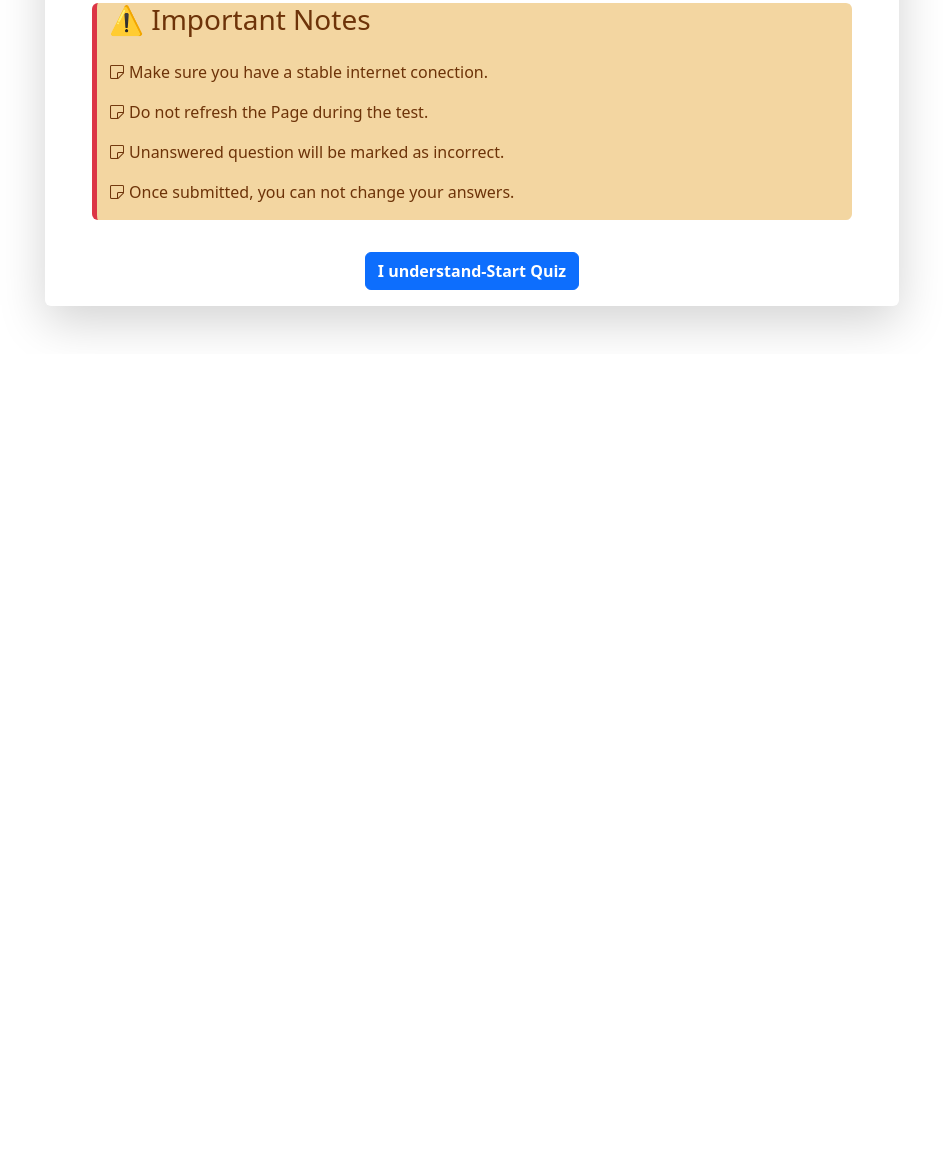
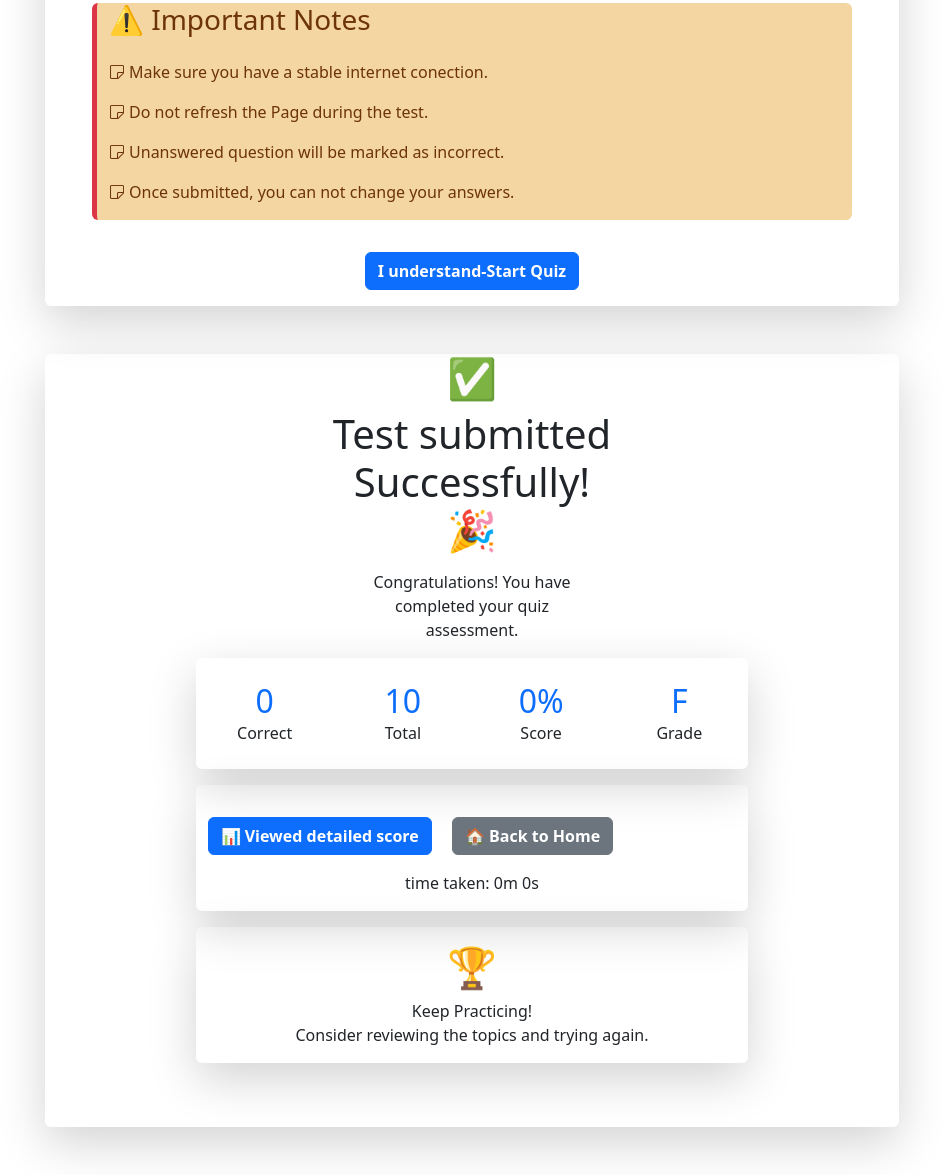
Before and after one commit to SunnyKumar7178/WebApplication, a plain HTML site: page start.html in a window 1280 px wide. Shown: the part 727-1902 px from the top of the page, without its empty margins (168-1111 px from the left). Before the commit the page ends 1081 px from the top, so only its background shows below. Drawn offline with nearby package versions, Linux system fonts and the light colour scheme.

Commit message:
third commit

```diff
--- a/start.html
+++ b/start.html
@@ -15,14 +15,15 @@
         <div class="tophead rounded-top" id="header">
             <div class="row">
                 <div class="col-1">
-                    <div class="container h2 mx-2 pt-5 text-center" >⚠️</div>
+                    <div class="container h2 mx-2 pt-5 text-center">⚠️</div>
                 </div>
                 <div class="col-9">
                     <div class="row">
                         <h2 class="mx-3 pt-3 text-white"> Test Rules & Instructions</h2>
                     </div>
                     <div class="row">
-                        <p class=" pb-3  text-white h5 mx-3 my-3">please read all instructions carefully before starting</p>
+                        <p class=" pb-3  text-white h5 mx-3 my-3">please read all instructions carefully before starting
+                        </p>
                     </div>
                 </div>
             </div>
@@ -30,7 +31,7 @@
         <div class="container" id="genralInstruction">
             <p class="h3 mt-5">📖 General Instructions:-</p>
             <ul class="list-unstyled pt-3">
-                <li >✅ This test contain<strong>10 multiple choice questions.</strong></li>
+                <li>✅ This test contain<strong>10 multiple choice questions.</strong></li>
                 <li class="my-3">✅ Each question has only <strong>one correct answer.</strong></li>
                 <li class="my-3">✅ You can navigate between question using <strong>Previous/Next Buttons.</strong></li>
                 <li>✅ Your answer is automatically save whenyou are select them.</li>
@@ -45,10 +46,10 @@
                 <li>✅ You can <strong>submit</strong> early by clicking the submit button.</li>
             </ul>
         </div>
-        <div class="container col-11   border-start border-danger border-5 rounded"  id="notes">
+        <div class="container col-11   border-start border-danger border-5 rounded" id="notes">
             <p class="h3">⚠️ Important Notes</p>
             <ul class="list-unstyled py-3 ">
-                <li><i class="bi bi-sticky " ></i> Make sure you have a stable internet conection.</li>
+                <li><i class="bi bi-sticky "></i> Make sure you have a stable internet conection.</li>
                 <li class="my-3"><i class="bi bi-sticky"></i> Do not refresh the Page during the test.
                 </li>
                 <li class="my-3"><i class="bi bi-sticky"></i> Unanswered question will be marked as incorrect.</li>
@@ -56,9 +57,48 @@
             </ul>
 
         </div>
-        <div  class="d-flex justify-content-center ">
+        <div class="d-flex justify-content-center ">
             <button class="btn btn-primary  my-3" id="startButton" onclick="StartQuiz()"><b>I understand-Start
                     Quiz</b></button>
+        </div>
+    </div>
+    <div class="container rounded shadow-lg col-8  pb-5 my-5">
+        <div class="h1 text-center ">✅</div>
+        <h1 class="text-center">Test submitted <br>Successfully! <br>🎉</h1>
+        <p class="text-center my-3">Congratulations! You have <br>completed your quiz <br> assessment.</p>
+
+        <div class="container shadow-lg rounded bg-white pt-4 pb-4 my-3 col-8 ">
+            <div class="row">
+                <div class="col text-center text-primary" id="correct"><b class="h2">0</b><br>
+                    <lable class="form-lable text-dark">Correct</lable>
+                </div>
+
+                <div class="col text-center text-primary " id="total"><b class="h2">10</b><br>
+                    <lable class="form-lable text-dark">Total</lable>
+                </div>
+
+                <div class="col text-center text-primary" id="score"><b class="h2">0%</b>
+                    <br>
+                    <lable class="form-lable text-dark">Score</lable>
+                </div>
+
+                <div class="col text-center text-primary" id="grade"><b class="h2">F</b>
+                    <br>
+                    <lable class="form-lable text-dark">Grade</lable>
+                </div>
+            </div>
+        </div>
+        <div class="container my-3 justify-content-center col-8 shadow-lg rounded pt-3">
+            <button class="btn btn-primary my-3 rounded"><b>📊 Viewed detailed score</b></button>
+            <button class="btn btn-secondary my-3 rounded mx-3"><b>🏠 Back to Home</b></button>
+            <br>
+            <p class="text-center pb-3" id="time-taken">time taken: 0m 0s</p>
+        </div>
+        <div class="container col-8 rounded shadow-lg">
+            <p class="h1 text-center pt-3">🏆</p>
+
+            <p class="text-center pb-3">Keep Practicing! <br>
+                Consider reviewing the topics and trying again.</p>
         </div>
     </div>
 </body>
```
